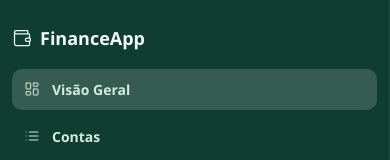
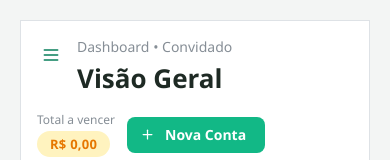
Before and after one commit to chicowilliam/finance-app, a React (Vite) app in the folder frontend/: page / in a window 390 px wide. Both pictures are taken after a click on the button "Continuar como convidado". Shown: the top 160 px of the page. Built offline with nearby package versions, Linux system fonts and the light colour scheme; no server answers.

Commit message:
feat(frontend): sidebar toggle in sidebar header + fix mobile drawer

```diff
--- a/frontend/src/components/Navbar.tsx
+++ b/frontend/src/components/Navbar.tsx
@@ -1,9 +1,9 @@
 import { useLocation, useNavigate } from 'react-router-dom'
-import { Badge, Burger, Button, Group, Paper, Stack, Text, Title } from '@mantine/core'
+import { ActionIcon, Badge, Button, Group, Paper, Stack, Text, Title } from '@mantine/core'
 import { useAuth } from '../hooks/useAuth'
 import { useContasContext } from '../context/ContasContext'
 import { formatBRL } from '../data/mockContas'
-import { Plus, LogOut } from '../lib/icons'
+import { LogOut, Menu, PanelLeftOpen, Plus } from '../lib/icons'
 
 const pageTitles: Record<string, string> = {
   '/app':            'Visão Geral',
@@ -15,11 +15,13 @@ const pageTitles: Record<string, string> = {
 
 interface NavbarProps {
   onAddBill: () => void
-  sidebarOpened: boolean
-  onToggleSidebar: () => void
+  mobileOpened: boolean
+  onToggleMobile: () => void
+  desktopOpened: boolean
+  onToggleDesktop: () => void
 }
 
-export default function Navbar({ onAddBill, sidebarOpened, onToggleSidebar }: NavbarProps) {
+export default function Navbar({ onAddBill, onToggleMobile, desktopOpened, onToggleDesktop }: NavbarProps) {
   const { pathname } = useLocation()
   const navigate = useNavigate()
   const { mode, logout } = useAuth()
@@ -38,13 +40,28 @@ export default function Navbar({ onAddBill, sidebarOpened, onToggleSidebar }: Na
     <Paper component="header" withBorder radius={0} p="md">
       <Group justify="space-between" align="flex-start" gap="md">
         <Group gap="sm" align="flex-start">
-          <Burger
-            opened={sidebarOpened}
-            onClick={onToggleSidebar}
-            size="sm"
-            aria-label="Toggle sidebar"
+          {/* Mobile: hamburger burger */}
+          <ActionIcon
+            hiddenFrom="md"
+            variant="subtle"
+            onClick={onToggleMobile}
             mt={4}
-          />
+            aria-label="Abrir menu"
+          >
+            <Menu size={20} strokeWidth={1.8} />
+          </ActionIcon>
+          {/* Desktop: reabrir sidebar quando recolhida */}
+          {!desktopOpened && (
+            <ActionIcon
+              visibleFrom="md"
+              variant="subtle"
+              onClick={onToggleDesktop}
+              mt={4}
+              aria-label="Expandir sidebar"
+            >
+              <PanelLeftOpen size={20} strokeWidth={1.8} />
+            </ActionIcon>
+          )}
           <Stack gap={4}>
           <Text c="dimmed" size="sm">
             Dashboard {mode === 'guest' ? '• Convidado' : mode === 'user' ? '• Conta' : ''}
--- a/frontend/src/components/Sidebar.tsx
+++ b/frontend/src/components/Sidebar.tsx
@@ -1,6 +1,6 @@
 import { NavLink, useLocation } from 'react-router-dom'
-import { Box, Divider, Group, NavLink as MantineNavLink, Stack, Text } from '@mantine/core'
-import { LayoutDashboard, List, CalendarDays, Bell, Wallet, Settings } from '../lib/icons'
+import { ActionIcon, Box, Divider, Group, NavLink as MantineNavLink, Stack, Text } from '@mantine/core'
+import { Bell, CalendarDays, LayoutDashboard, List, PanelLeftClose, Settings, Wallet } from '../lib/icons'
 
 const mainLinks = [
 	{ to: '/app',            label: 'Visão Geral',  icon: LayoutDashboard },
@@ -13,7 +13,13 @@ const bottomLinks = [
 	{ to: '/app/configuracoes', label: 'Configurações', icon: Settings },
 ]
 
-export default function Sidebar() {
+interface SidebarProps {
+	desktopOpened: boolean
+	onToggleDesktop: () => void
+	onNavClick: () => void
+}
+
+export default function Sidebar({ desktopOpened, onToggleDesktop, onNavClick }: SidebarProps) {
 	const { pathname } = useLocation()
 
 	const isActive = (to: string) => {
@@ -31,9 +37,21 @@ export default function Sidebar() {
 				flexDirection: 'column',
 			}}
 		>
-			<Group gap={8} mb="md" wrap="nowrap">
-				<Wallet size={20} strokeWidth={1.5} color="#f0faf6" />
-				<Text c="#f0faf6" fw={700} size="lg">FinanceApp</Text>
+			<Group gap={8} mb="md" wrap="nowrap" justify="space-between">
+				<Group gap={8} wrap="nowrap">
+					<Wallet size={20} strokeWidth={1.5} color="#f0faf6" />
+					<Text c="#f0faf6" fw={700} size="lg">FinanceApp</Text>
+				</Group>
+				{/* Botão de recolher — visível somente desktop */}
+				<ActionIcon
+					visibleFrom="md"
+					variant="subtle"
+					onClick={onToggleDesktop}
+					aria-label="Recolher menu"
+					style={{ color: 'rgba(240,250,246,0.6)' }}
+				>
+					<PanelLeftClose size={18} strokeWidth={1.8} />
+				</ActionIcon>
 			</Group>
 
 			<Stack gap={6}>
@@ -45,6 +63,7 @@ export default function Sidebar() {
 						label={l.label}
 						leftSection={<l.icon size={16} strokeWidth={1.5} />}
 						active={isActive(l.to)}
+						onClick={onNavClick}
 						styles={{
 							root: {
 								borderRadius: 10,
@@ -68,6 +87,7 @@ export default function Sidebar() {
 							label={l.label}
 							leftSection={<l.icon size={16} strokeWidth={1.5} />}
 							active={isActive(l.to)}
+							onClick={onNavClick}
 							styles={{
 								root: {
 									borderRadius: 10,
--- a/frontend/src/layouts/DashboardLayout.tsx
+++ b/frontend/src/layouts/DashboardLayout.tsx
@@ -13,7 +13,8 @@ export default function DashboardLayout() {
 	const [modalOpen, setModalOpen] = useState(false)
 	const contasState = useContas()
 	const [formError, setFormError] = useState<string | null>(null)
-	const [sidebarOpened, { toggle: toggleSidebar }] = useDisclosure(true)
+	const [mobileOpened, { toggle: toggleMobile, close: closeMobile }] = useDisclosure(false)
+	const [desktopOpened, { toggle: toggleDesktop }] = useDisclosure(true)
 
 	async function handleAddConta(conta: Omit<Conta, 'id'>) {
 		try {
@@ -31,7 +32,7 @@ export default function DashboardLayout() {
 				navbar={{
 					width: 280,
 					breakpoint: 'md',
-					collapsed: { mobile: !sidebarOpened, desktop: !sidebarOpened },
+					collapsed: { mobile: !mobileOpened, desktop: !desktopOpened },
 				}}
 				padding="lg"
 			>
@@ -42,10 +43,20 @@ export default function DashboardLayout() {
 						borderInlineEnd: '1px solid rgba(255, 255, 255, 0.08)',
 					}}
 				>
-					<Sidebar />
+					<Sidebar
+						desktopOpened={desktopOpened}
+						onToggleDesktop={toggleDesktop}
+						onNavClick={closeMobile}
+					/>
 				</AppShell.Navbar>
 				<AppShell.Main>
-					<Navbar onAddBill={() => setModalOpen(true)} sidebarOpened={sidebarOpened} onToggleSidebar={toggleSidebar} />
+					<Navbar
+						onAddBill={() => setModalOpen(true)}
+						mobileOpened={mobileOpened}
+						onToggleMobile={toggleMobile}
+						desktopOpened={desktopOpened}
+						onToggleDesktop={toggleDesktop}
+					/>
 					<div style={{ paddingTop: '1rem' }}>
 						<Outlet />
 					</div>
--- a/frontend/src/lib/icons.ts
+++ b/frontend/src/lib/icons.ts
@@ -8,7 +8,10 @@ import {
   LayoutDashboard,
   List,
   LogOut,
+  Menu,
   Moon,
+  PanelLeftClose,
+  PanelLeftOpen,
   Plus,
   Settings,
   Shield,
@@ -28,7 +31,10 @@ export {
   LayoutDashboard,
   List,
   LogOut,
+  Menu,
   Moon,
+  PanelLeftClose,
+  PanelLeftOpen,
   Plus,
   Settings,
   Shield,
```
